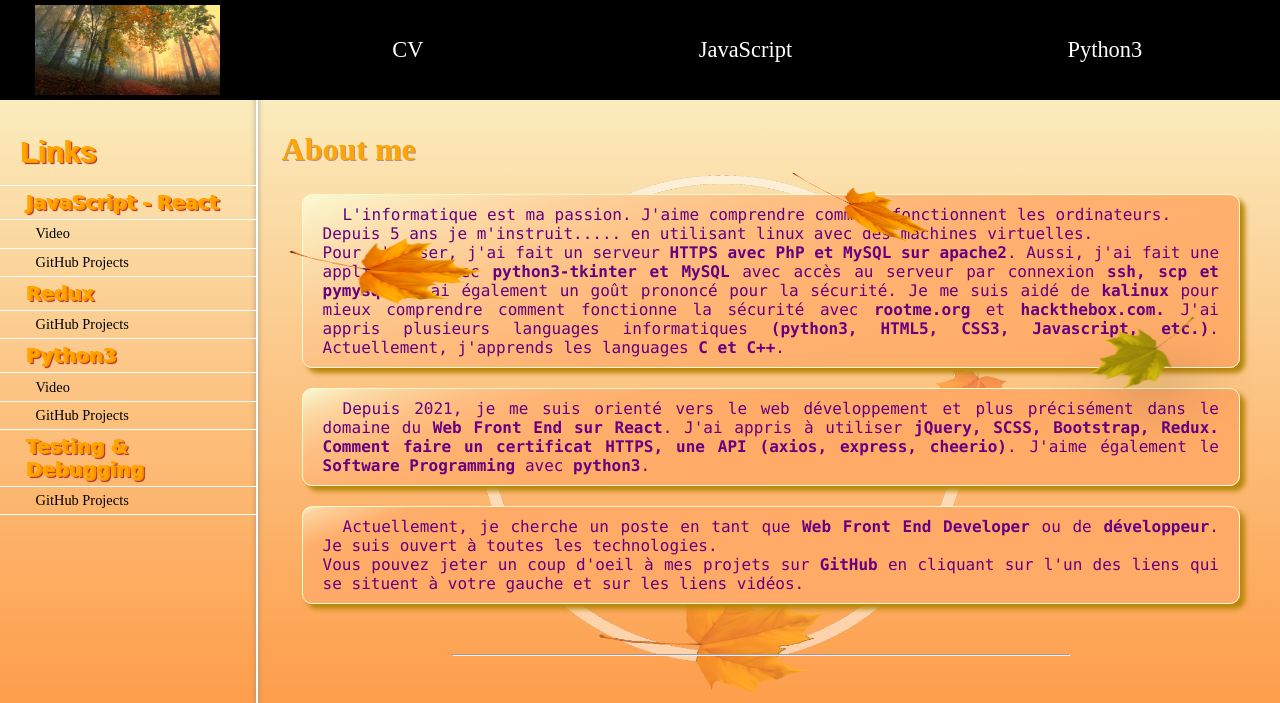
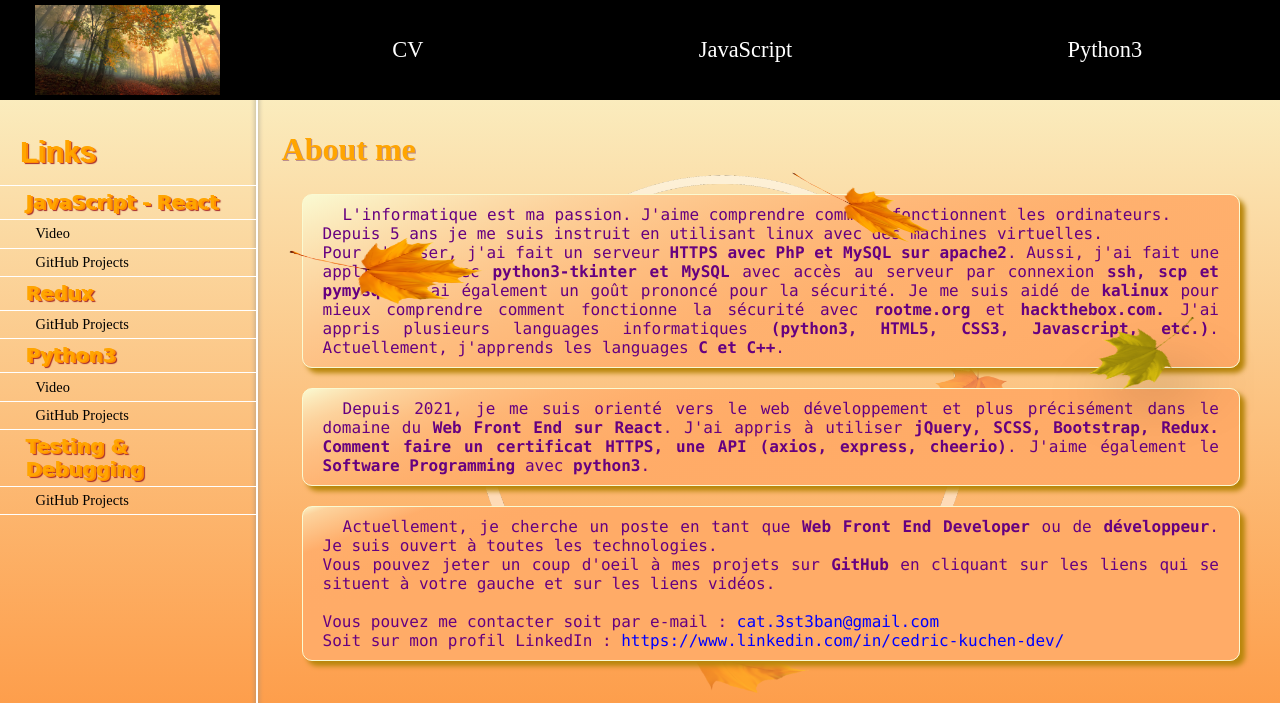
Before and after one commit to TLRKiliann/mysite, a plain HTML site: page index.html in a window 1280 px wide. Shown: the top 703 px of the page. Drawn offline with Linux system fonts and the light colour scheme.

Commit message:
Add files via upload

```diff
--- a/index.html
+++ b/index.html
@@ -109,7 +109,7 @@
       <div>
         <p class="art-fp">
           L'informatique est ma passion. J'aime comprendre comment fonctionnent les ordinateurs.<br/>
-          Depuis 5 ans je m'instruit..... en utilisant linux avec des machines virtuelles.<br/>
+          Depuis 5 ans je me suis instruit en utilisant linux avec des machines virtuelles.<br/>
           Pour m'amuser, j'ai fait un serveur <strong>HTTPS avec PhP et MySQL sur apache2</strong>.
           Aussi, j'ai fait une application avec <strong>python3-tkinter et MySQL</strong> avec accès
           au serveur par connexion <strong>ssh, scp et pymysql</strong>.
@@ -130,7 +130,10 @@
           Actuellement, je cherche un poste en tant que <strong>Web Front End Developer</strong>
           ou de <strong>développeur</strong>. Je suis ouvert à toutes les technologies.<br/>
           Vous pouvez jeter un coup d'oeil à mes projets sur <strong>GitHub</strong> en cliquant sur
-          l'un des liens qui se situent à votre gauche et sur les liens vidéos.
+          les liens qui se situent à votre gauche et sur les liens vidéos.<br/>
+          <br/>
+          Vous pouvez me contacter soit par e-mail : <span class="color-email">cat.3st3ban@gmail.com</span><br/>
+          Soit sur mon profil LinkedIn : <span class="color-email">https://www.linkedin.com/in/cedric-kuchen-dev/</span>
         </p>
       </div>
 
--- a/style.css
+++ b/style.css
@@ -1,6 +1,6 @@
 body {
   width: 100%;
-  height: 1300px;
+  height: 1305px;
   margin: 0px;
   padding: 0px;
   background: linear-gradient(0deg, hsla(25, 100%, 50%, 1),60%,
@@ -373,7 +373,9 @@ article p {
   }
 }
 
-
+.color-email {
+  color: blue;
+}
 
 
 
```
